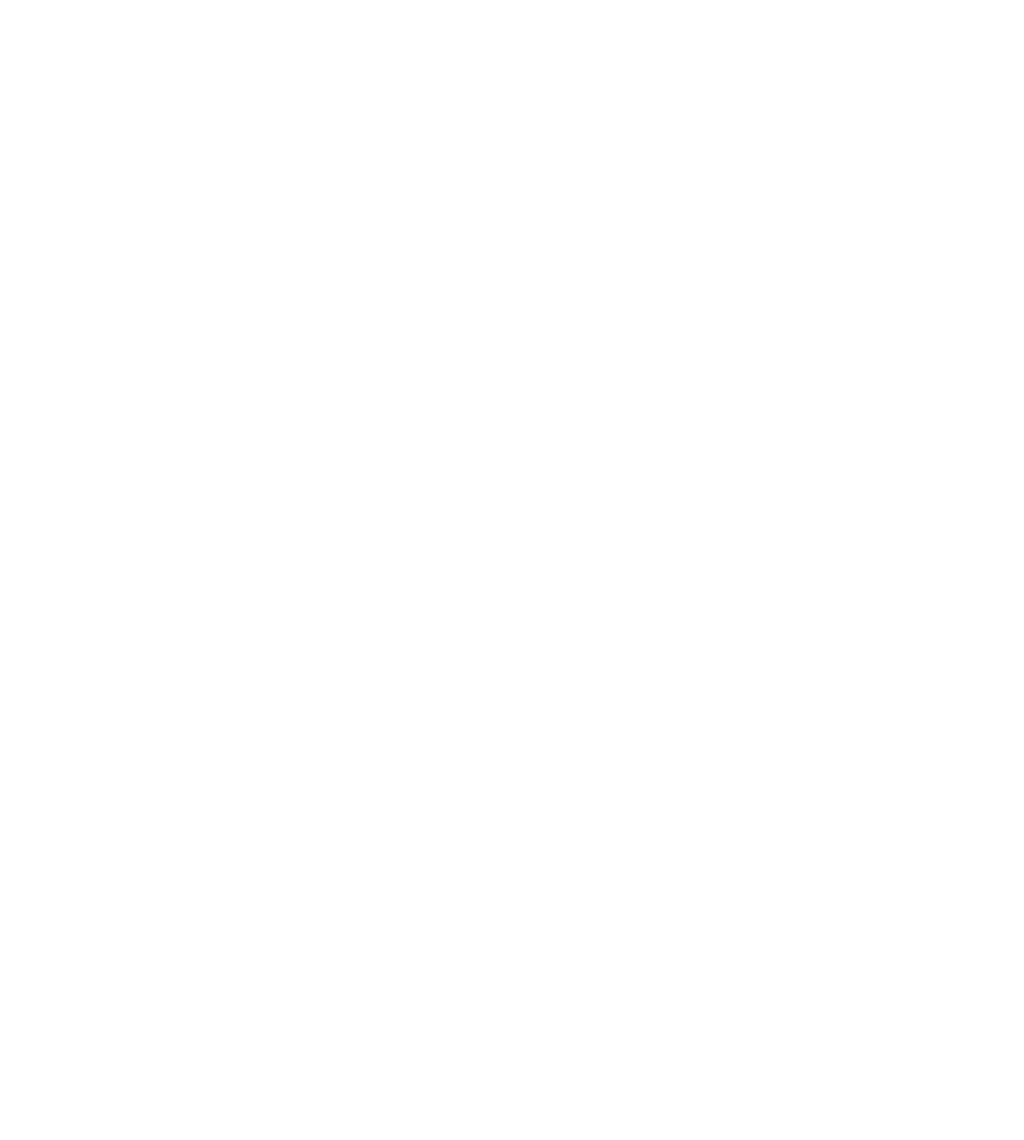
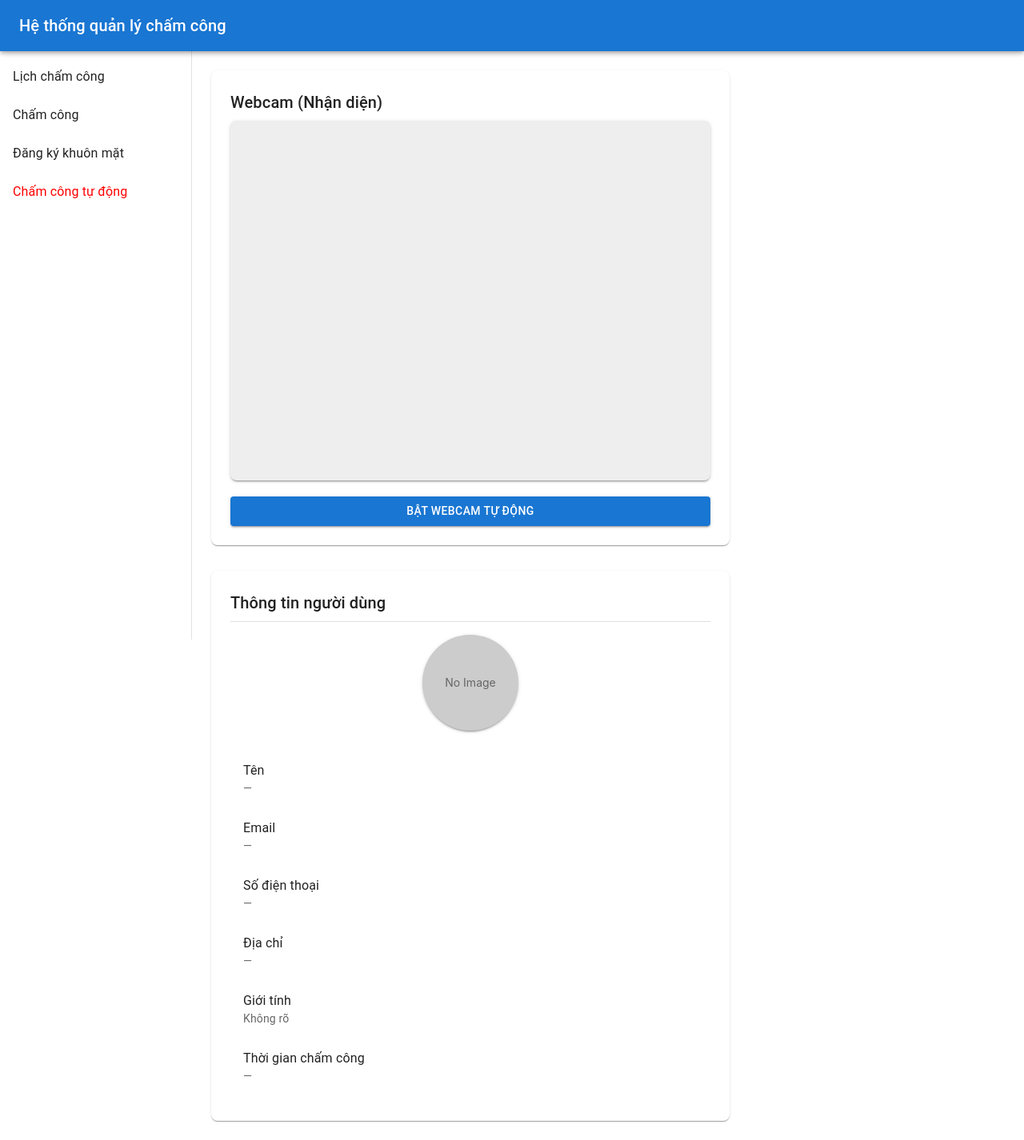
Before and after one commit to LeeVanNgoc/Face_Recognition_FE, a React (Create React App) app: page /attendance/automatic in a window 1280 px wide. Before the commit this address had no page. Shown: the whole page at 80% size. Before the commit the page ends 800 px from the top, so only its background shows below. Built offline with nearby package versions, Linux system fonts and the light colour scheme.

Commit message:
Update attendance automatic

```diff
--- a/src/App.js
+++ b/src/App.js
@@ -4,6 +4,8 @@
 import Attendance01 from "./container/Attendance01/index";
 import Attendance02 from "./container/Attendance02/index";
 import Attendance03 from "./container/Attendance03/index";
+import Attendance04 from "./container/Attendance04/index";
+
 
 import User01 from "./container/User01/index";
 import User02 from "./container/User02/index";
@@ -21,6 +23,7 @@
         <Route path="/attendance" element={<Attendance01/>} />
         <Route path="/attendance/collect" element={<Attendance02/>} />
         <Route path="/attendance/added" element={<Attendance03/>} />
+        <Route path="/attendance/automatic" element={<Attendance04/>} />
       </Routes>
     </Router>
   );
--- a/src/container/Attendance01/index.js
+++ b/src/container/Attendance01/index.js
@@ -88,6 +88,9 @@
           <ListItem button onClick={() => navigate("/attendance/added")}>
             <ListItemText primary="Đăng ký khuôn mặt" />
           </ListItem>
+          <ListItem button onClick={() => navigate("/attendance/automatic")}>
+            <ListItemText primary="Chấm công tự động" />
+          </ListItem>
         </List>
       </Drawer>
 
--- a/src/container/Attendance02/index.js
+++ b/src/container/Attendance02/index.js
@@ -124,6 +124,9 @@
           <ListItem button onClick={() => navigate("/attendance/added")}>
             <ListItemText primary="Đăng ký khuôn mặt" />
           </ListItem>
+          <ListItem button onClick={() => navigate("/attendance/automatic")}>
+            <ListItemText primary="Chấm công tự động" />
+          </ListItem>
         </List>
       </Drawer>
 
--- a/src/container/Attendance03/index.js
+++ b/src/container/Attendance03/index.js
@@ -141,6 +141,9 @@
           <ListItem button style={{color: 'red'}} onClick={() => navigate("/attendance/added")}>
             <ListItemText primary="Đăng ký khuôn mặt" />
           </ListItem>
+          <ListItem button onClick={() => navigate("/attendance/automatic")}>
+            <ListItemText primary="Chấm công tự động" />
+          </ListItem>
         </List>
       </Drawer>
 
--- /dev/null
+++ b/src/container/Attendance04/index.js
@@ -0,0 +1,167 @@
+import React, { useRef, useState, useEffect } from "react";
+import {
+  Box,
+  Typography,
+  Paper,
+  Button,
+  Alert,
+  Stack,
+  Grid,
+  Divider,
+  List,
+  ListItem,
+  ListItemText,
+  Drawer,
+  Toolbar,
+  AppBar,
+} from "@mui/material";
+import { useNavigate } from "react-router-dom";
+
+const drawerWidth = 240;
+
+export default function WebcamCaptureAutomatic() {
+  const navigate = useNavigate();
+  const videoRef = useRef();
+  const canvasRef = useRef();
+  const [isRecording, setIsRecording] = useState(false);
+  const [errorMessage, setErrorMessage] = useState("");
+  const [userData, setUserData] = useState(null);
+
+  useEffect(() => {
+    if (isRecording) {
+      navigator.mediaDevices.getUserMedia({ video: true }).then(stream => {
+        videoRef.current.srcObject = stream;
+        videoRef.current.play();
+      }).catch(err => {
+        setErrorMessage("Không thể truy cập webcam.");
+        console.error("Webcam error:", err);
+      });
+    } else {
+      if (videoRef.current?.srcObject) {
+        const tracks = videoRef.current.srcObject.getTracks();
+        tracks.forEach(track => track.stop());
+      }
+    }
+
+    return () => {
+      if (videoRef.current?.srcObject) {
+        const tracks = videoRef.current.srcObject.getTracks();
+        tracks.forEach(track => track.stop());
+      }
+    };
+  }, [isRecording]);
+
+  useEffect(() => {
+    let interval;
+    if (isRecording) {
+      interval = setInterval(() => {
+        captureAndSend();
+      }, 5000);
+    }
+    return () => clearInterval(interval);
+  }, [isRecording]);
+
+  const toggleRecording = () => {
+    setIsRecording(prev => !prev);
+  };
+
+  const captureAndSend = async () => {
+    try {
+      const canvas = canvasRef.current;
+      const video = videoRef.current;
+      canvas.width = video.videoWidth;
+      canvas.height = video.videoHeight;
+
+      const ctx = canvas.getContext("2d");
+      ctx.drawImage(video, 0, 0, canvas.width, canvas.height);
+
+      const base64Image = canvas.toDataURL("image/jpeg");
+
+      const res = await fetch("http://localhost:5001/api/recognize/automatic", {
+        method: "POST",
+        headers: {
+          "Content-Type": "application/json",
+        },
+        body: JSON.stringify({ image: base64Image }),
+      });
+
+      if (!res.ok) throw new Error(`Lỗi server: ${res.statusText}`);
+
+      const data = await res.json();
+      setErrorMessage("");
+      setUserData(data.name !== "Unknown" ? data : null);
+    } catch (error) {
+      setUserData(null);
+      setErrorMessage("Lỗi khi gửi ảnh tới server.");
+      console.error("Error in captureAndSend:", error);
+    }
+  };
+
+  return (
+    <Box sx={{ display: "flex" }}>
+      <AppBar position="fixed" sx={{ zIndex: (theme) => theme.zIndex.drawer + 1 }}>
+        <Toolbar>
+          <Typography variant="h6" noWrap onClick={() => navigate("/")} sx={{ cursor: 'pointer' }} >
+            Hệ thống quản lý chấm công
+          </Typography>
+        </Toolbar>
+      </AppBar>
+
+      <Drawer
+        variant="permanent"
+        sx={{
+          width: drawerWidth,
+          flexShrink: 0,
+          [`& .MuiDrawer-paper`]: { width: drawerWidth, boxSizing: "border-box" },
+        }}
+      >
+        <Toolbar />
+        <List>
+          <ListItem button onClick={() => navigate("/attendance")}> <ListItemText primary="Lịch chấm công" /> </ListItem>
+          <ListItem button onClick={() => navigate("/attendance/collect")}> <ListItemText primary="Chấm công" /> </ListItem>
+          <ListItem button onClick={() => navigate("/attendance/added")}> <ListItemText primary="Đăng ký khuôn mặt" /> </ListItem>
+          <ListItem button sx={{ color: 'red' }} onClick={() => navigate("/attendance/automatic")}> <ListItemText primary="Chấm công tự động" /> </ListItem>
+        </List>
+      </Drawer>
+
+      <Box component="main" sx={{ flexGrow: 1, p: 3, mt: 8 }}>
+        <Grid container spacing={4}>
+          <Grid item xs={12} md={4} >
+            <Paper sx={{ p: 3, borderRadius: 2, width: 600 }}>
+              <Typography variant="h6" gutterBottom> Webcam (Nhận diện) </Typography>
+              <Box component="video" ref={videoRef} sx={{ width: "100%", height: 450, borderRadius: 2, boxShadow: 2, mb: 2, backgroundColor: "#eee" }} />
+              <canvas ref={canvasRef} style={{ display: "none" }} />
+              <Button variant="contained" color={isRecording ? "success" : "primary"} onClick={toggleRecording} fullWidth>
+                {isRecording ? "Đang chạy tự động (5s)" : "Bật Webcam tự động"}
+              </Button>
+              {errorMessage && <Alert severity="error" sx={{ mt: 2 }}>{errorMessage}</Alert>}
+            </Paper>
+          </Grid>
+
+          <Grid item xs={12} md={6}>
+            <Paper sx={{ p: 3, borderRadius: 2, width: 600 }}>
+              <Typography variant="h6" gutterBottom> Thông tin người dùng </Typography>
+              <Divider sx={{ mb: 2 }} />
+              <Stack spacing={2} alignItems="center">
+                {userData?.user?.image ? (
+                  <Box component="img" src={userData.user.image} alt="Ảnh người dùng" sx={{ width: 120, height: 120, borderRadius: "50%", objectFit: "cover", boxShadow: 2 }} />
+                ) : (
+                  <Box sx={{ width: 120, height: 120, borderRadius: "50%", backgroundColor: "#ccc", display: "flex", alignItems: "center", justifyContent: "center", fontSize: 14, color: "#666", boxShadow: 2 }}>No Image</Box>
+                )}
+
+                <List sx={{ width: '100%' }}>
+                  <ListItem><ListItemText primary="Tên" secondary={userData?.user?.fullName || "—"} /></ListItem>
+                  <ListItem><ListItemText primary="Email" secondary={userData?.user?.email || "—"} /></ListItem>
+                  <ListItem><ListItemText primary="Số điện thoại" secondary={userData?.user?.phone || "—"} /></ListItem>
+                  <ListItem><ListItemText primary="Địa chỉ" secondary={userData?.user?.address || "—"} /></ListItem>
+                  <ListItem><ListItemText primary="Giới tính" secondary={userData?.user?.gender === "0" ? "Nam" : userData?.user?.gender === "1" ? "Nữ" : "Không rõ"} /></ListItem>
+                  <ListItem><ListItemText primary="Thời gian chấm công" secondary={userData ? new Date().toLocaleString() : "—"} /></ListItem>
+                </List>
+              </Stack>
+            </Paper>
+          </Grid>
+        </Grid>
+      </Box>
+    </Box>
+  );
+}
--- a/src/container/User01/index.js
+++ b/src/container/User01/index.js
@@ -61,7 +61,7 @@
       {/* Header */}
       <AppBar position="fixed" sx={{ zIndex: (theme) => theme.zIndex.drawer + 1 }}>
         <Toolbar>
-          <Typography variant="h6" noWrap component="div">
+          <Typography variant="h6" noWrap component="div" onClick={() => navigate("/")} sx={{ cursor: 'pointer' }}>
             Quản lý nhân viên
           </Typography>
         </Toolbar>
--- a/src/container/User0102/index.js
+++ b/src/container/User0102/index.js
@@ -54,7 +54,7 @@
       {/* Header */}
       <AppBar position="fixed" sx={{ zIndex: (theme) => theme.zIndex.drawer + 1 }}>
         <Toolbar>
-          <Typography variant="h6" noWrap component="div">
+          <Typography variant="h6" noWrap component="div" onClick={() => navigate("/")} sx={{ cursor: 'pointer' }}>
             Quản lý nhân viên
           </Typography>
         </Toolbar>
--- a/src/container/User02/index.js
+++ b/src/container/User02/index.js
@@ -99,7 +99,7 @@
       {/* Header */}
       <AppBar position="fixed" sx={{ zIndex: (theme) => theme.zIndex.drawer + 1 }}>
         <Toolbar>
-          <Typography variant="h6" noWrap component="div">
+          <Typography variant="h6" noWrap component="div" onClick={() => navigate("/")} sx={{ cursor: 'pointer' }}>
             Quản lý nhân viên
           </Typography>
         </Toolbar>
```
Also changed, not shown: src/container/Attendance04/config.js (added, +31 -0 lines).
